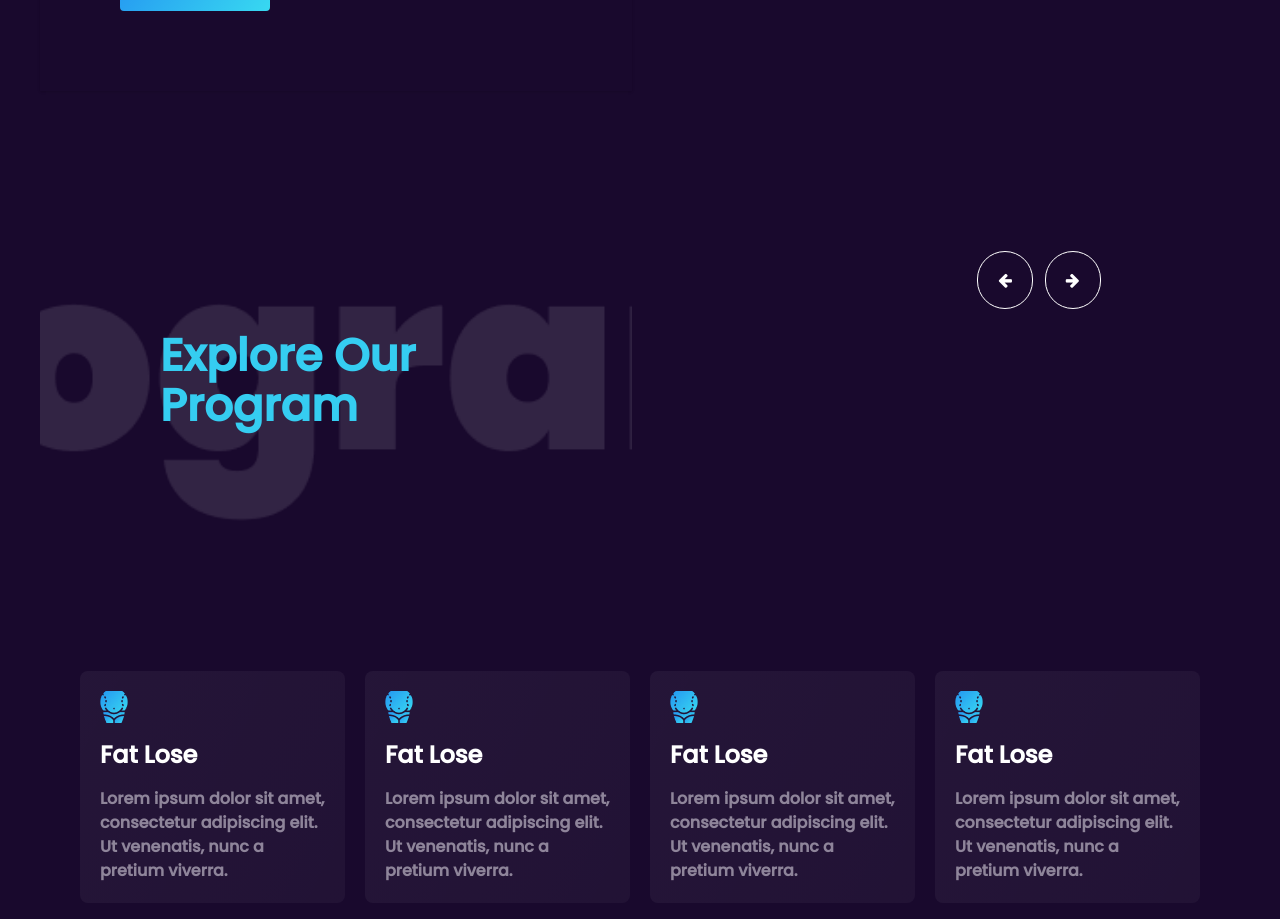
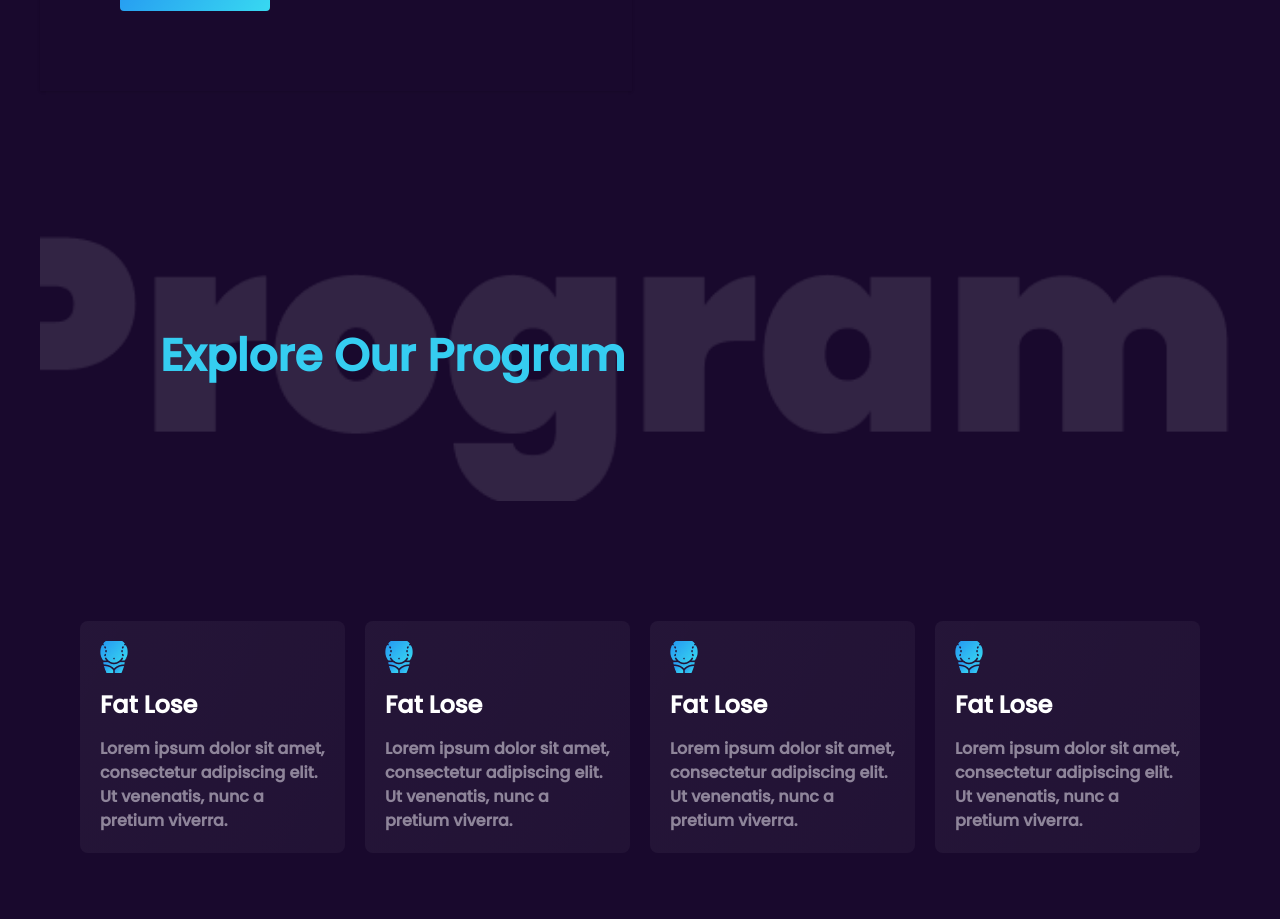
Before and after one commit to danielnifty1/vitfit_v2, a Vue app: page /home in a window 1280 px wide. Shown: the part 2747-3666 px from the top of the page. Built offline with nearby package versions, Linux system fonts and the light colour scheme; a web font is replaced by a local one; what @kyvg/vue3-notification, tw-elements would draw is missing.

Commit message:
remove arrows

```diff
--- a/src/components/BookAppointmentPage3.vue
+++ b/src/components/BookAppointmentPage3.vue
@@ -54,12 +54,6 @@ const userInfo = reactive({
 });
 
 const proceed = async (): Promise<void> => {
-
-
-
-
-
-
   let loader = document.getElementsByClassName ('loader') as HTMLCollectionOf<HTMLElement>;
     if (loader.length != 0) {
   loader[0].style.display = "";
@@ -106,7 +100,7 @@ const proceed = async (): Promise<void> => {
       }, 3000);
 
 
-    }0
+    }
 
 
     if(error.value!==""){
--- a/src/components/programslide.vue
+++ b/src/components/programslide.vue
@@ -23,7 +23,7 @@
 // }
 </script>
 <template>
-  <div class="grid md:grid-cols-2 gap-4 place-content-between p-10">
+  <div class="grid md:grid-cols-1 gap-4 place-content-between p-10">
     <div class="bgtext bg-cover bg-center bg-no-repeat md:p-20 ">
       <h1
         class="font-bold md:text-[45px] text-xl   text-center md:text-left text-[#35cdf1] md:mt-10 font-poppins md:leading-[50px] p-10"
@@ -32,7 +32,7 @@
       </h1>
     </div>
 
-    <div class="md:grid gap-4 grid-cols-2 justify-self-end hidden md:mt-20">
+    <!-- <div class="md:grid gap-4 grid-cols-2 justify-self-end hidden md:mt-20">
       <div class="space-x-3">
         <span
           class="cursor-pointer fa fa-arrow-left p-5 rounded-full border-white border text-white hover:bg-[#35cdf1] hover:border-[#35cdf1]"
@@ -42,7 +42,7 @@
           class="cursor-pointer fa fa-arrow-right p-5 rounded-full border-white border text-white hover:bg-[#35cdf1] hover:border-[#35cdf1]"
         ></span>
       </div>
-    </div>
+    </div> -->
   </div>
   <section>
     <div class="flex bg-[#19092d]">
```
